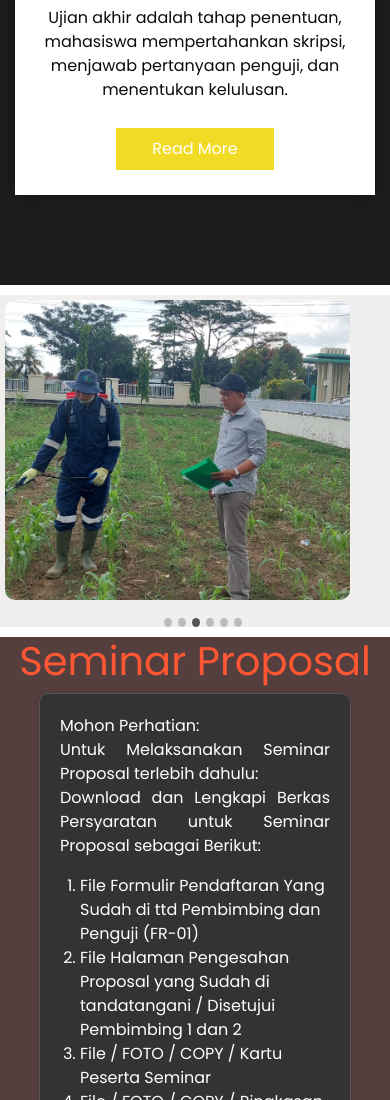
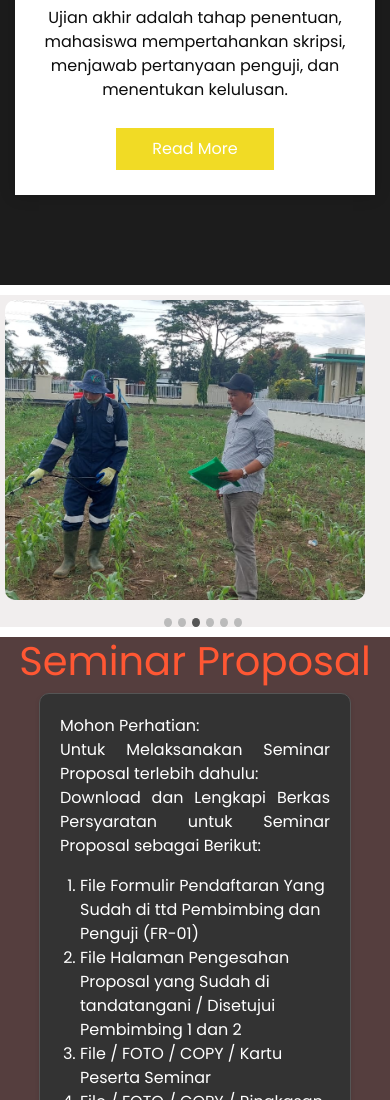
Before and after one commit to tiqomm/tptk-sibuk-sibuk-dulu, a plain HTML site: page index.html in a window 390 px wide. Shown: the part 2987-4087 px from the top of the page. Drawn offline with nearby package versions, Linux system fonts and the light colour scheme.

Commit message:
Update style.css

```diff
--- a/css/style.css
+++ b/css/style.css
@@ -124,7 +124,7 @@ body {
 
   .slider-image-container {
       height: 300px;
-      width: 345px;
+      width: 360px;
       margin-left: -30px;
   }
   .slider-image{
```
